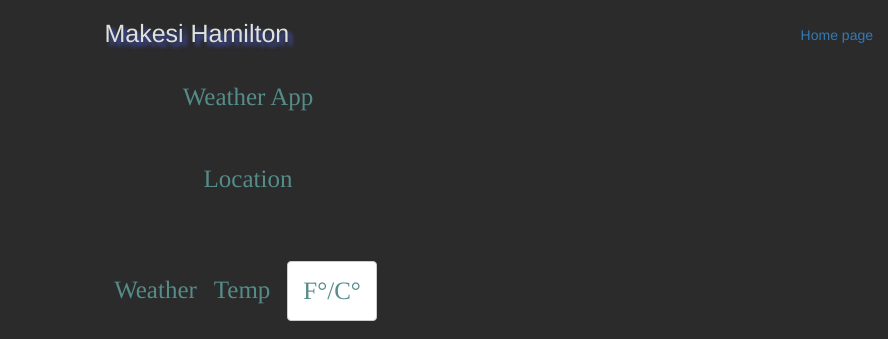
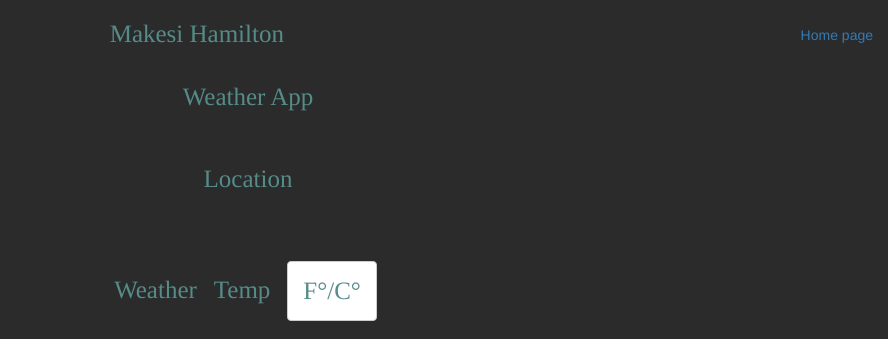
Before and after one commit to kesi2k/A-Weather-App, a plain HTML site: page index.html in a window 1280 px wide. Shown: the top 339 px of the page, without its empty margins (392-1280 px from the left). Drawn offline with nearby package versions, Linux system fonts and the light colour scheme; no server answers.

```diff
--- a/index.html
+++ b/index.html
@@ -23,7 +23,7 @@
           <li><a href="http://kesi2k.github.io/">Home page</a></li>
         </ul>
       </nav>
-      <h1 id="name">Makesi Hamilton</h1>
+      <h1 class="blue-text">Makesi Hamilton</h1>
     </header>
         <div id="Header"><h1 class="blue-text"> Weather App </h1>
       <div>
```
